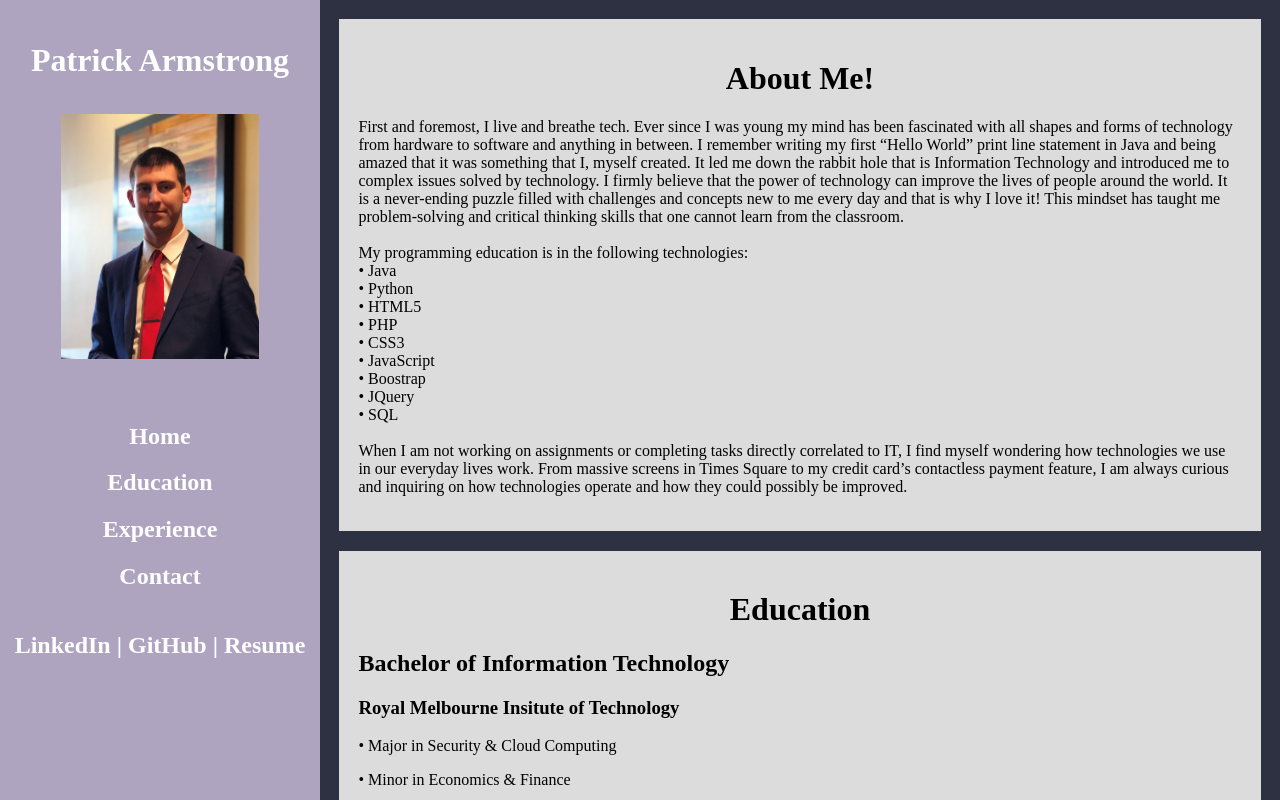
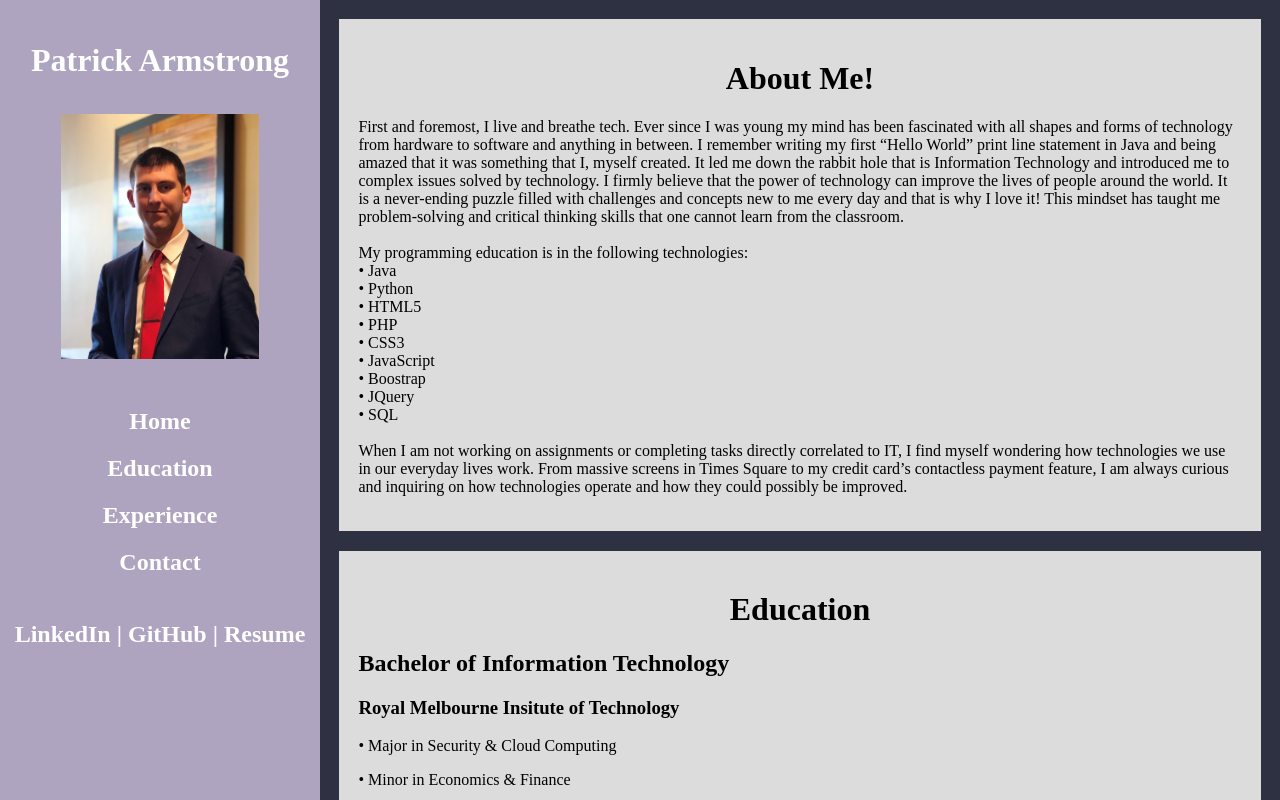
Before and after one commit to pxa3203/Resume-Site, a plain HTML site: page index.html in a window 1280 px wide. Drawn offline with Linux system fonts and the light colour scheme.

Commit message:
fixed scroll issues and changed hover color of navbar

```diff
--- a/css/style.css
+++ b/css/style.css
@@ -49,11 +49,11 @@ body {
 }
 
 .nav {
-    margin-top: 18.5%;
+    margin-top: 14%;
 }
 
 .sites {
-    margin-top: 13%;
+    margin-top: 14%;
 }
 
 .sites a,
@@ -65,7 +65,7 @@ body {
 
 .sites a:hover,
 .nav a:hover {
-    color: #3778C2;
+    color: #2D3142;
     text-decoration: none;
 }
 
```
